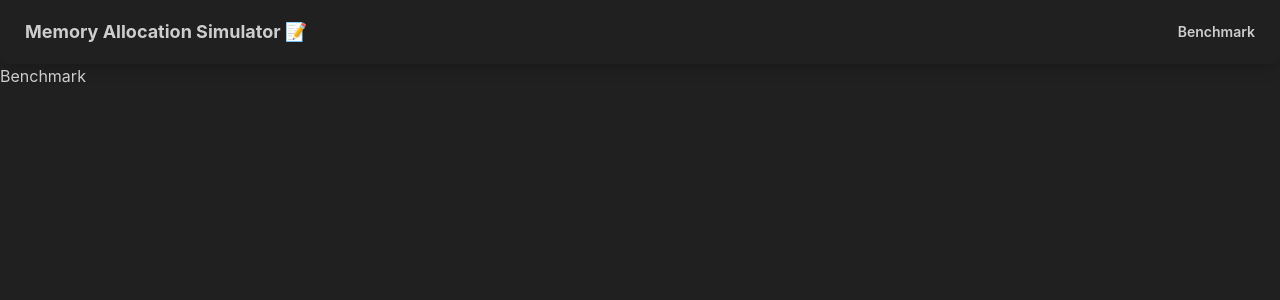
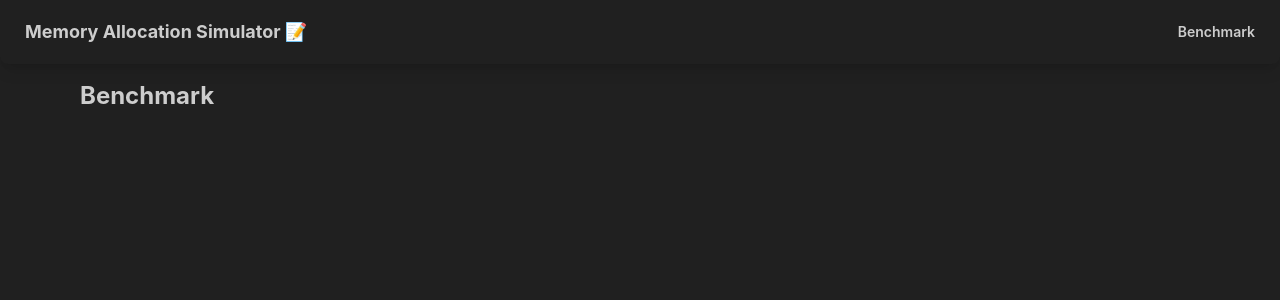
Before and after one commit to mikumino/memory-allocation-simulator, a React (Vite) app in the folder ui/: page /benchmark in a window 1280 px wide. Shown: the top 300 px of the page. Built offline with nearby package versions, Linux system fonts and the light colour scheme.

Commit message:
Update Benchmark.jsx

```diff
--- a/ui/src/routes/Benchmark.jsx
+++ b/ui/src/routes/Benchmark.jsx
@@ -1,7 +1,13 @@
+import { useState } from "react";
+
 function Benchmark() {
+    const [numTrials, setNumTrials] = useState(10);
+
     return (
         <div>
-            <h1>Benchmark</h1>
+            <div className="flex flex-col max-w-6xl p-4 mx-auto">
+                <h1 className="text-2xl font-bold">Benchmark</h1>
+            </div>
         </div>
     );
 }
```
